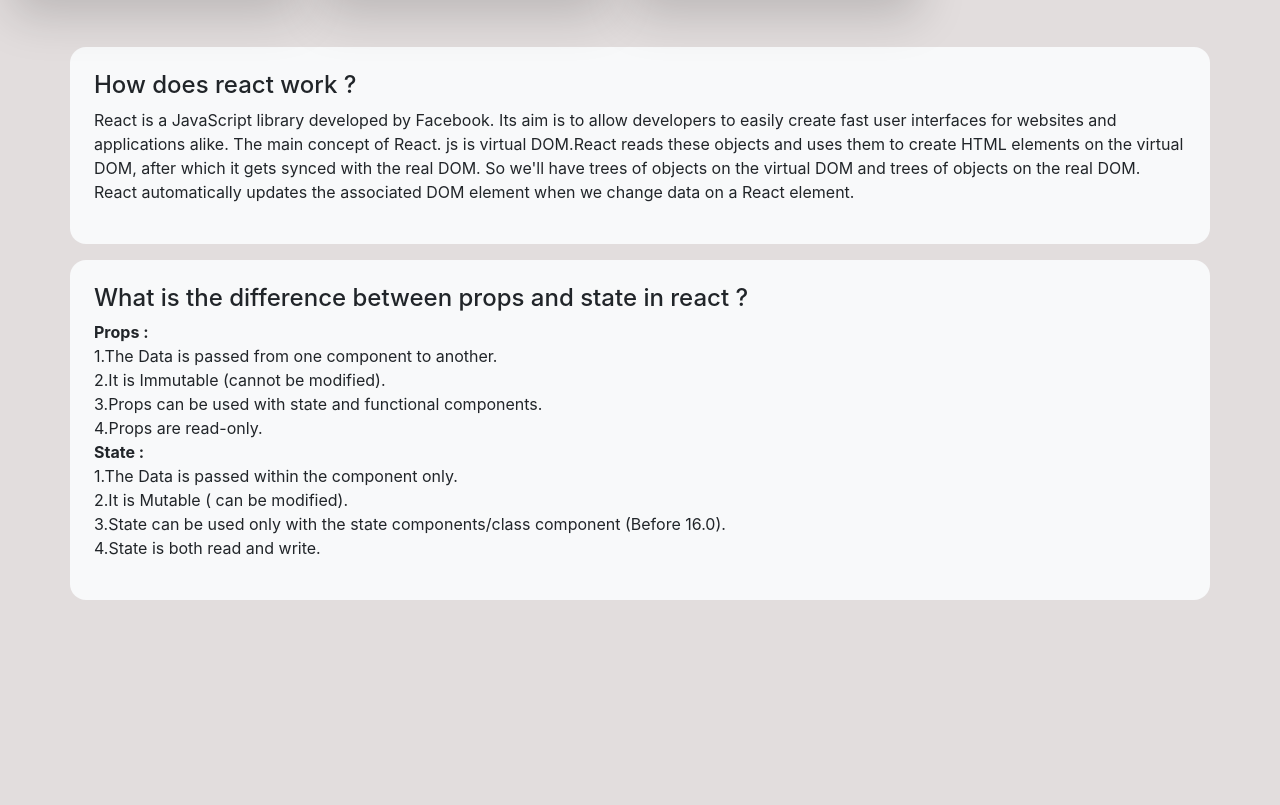
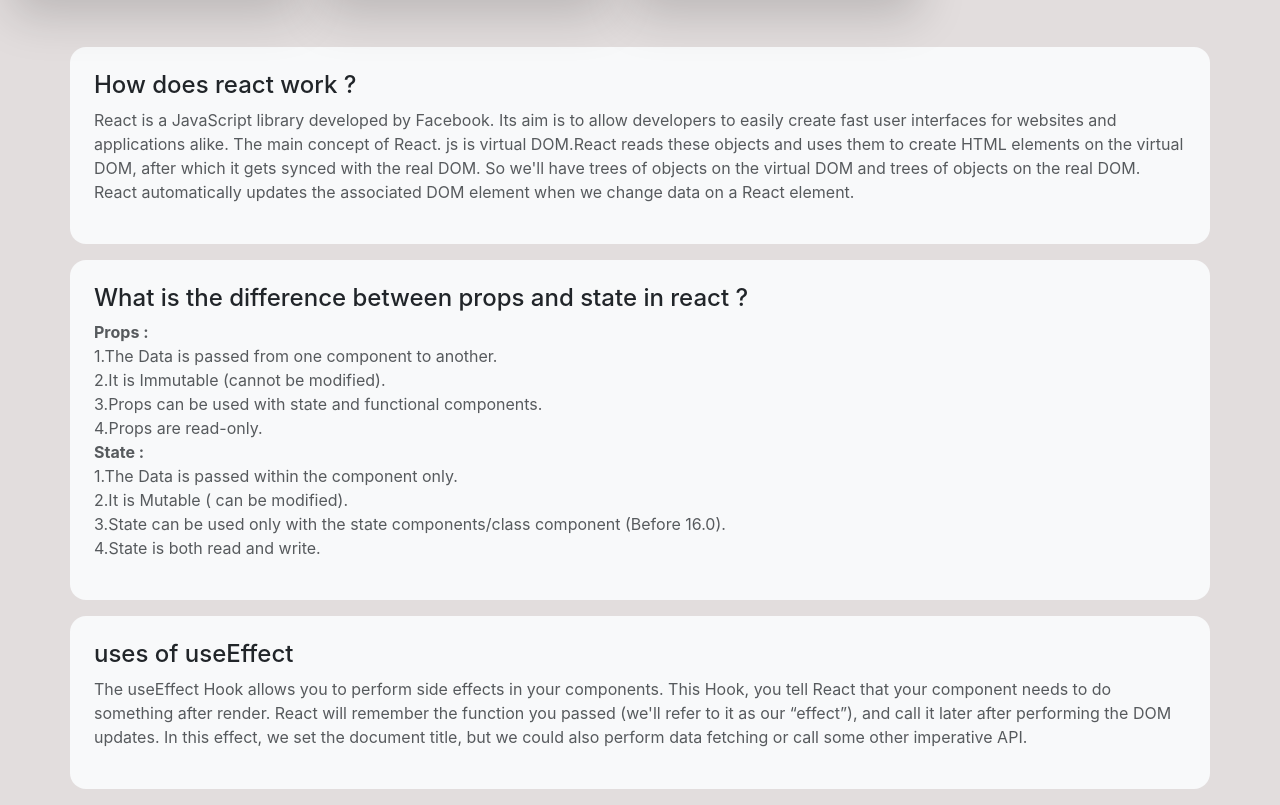
Before and after one commit to NahidulNoman/free-time-activities, a React (Create React App) app: page / in a window 1280 px wide. Shown: the part 1109-1914 px from the top of the page. Before the commit the page ends 1725 px from the top, so only its background shows below. Built offline with nearby package versions, Linux system fonts and the light colour scheme.

Commit message:
responsive-done

```diff
--- a/src/components/Questions/Questions.js
+++ b/src/components/Questions/Questions.js
@@ -5,11 +5,11 @@
         <div className='mt-5'>
             <div className='container bg-light p-4 rounded-4 mb-3'>
                 <h4>How does react work ?</h4>
-                <p>React is a JavaScript library developed by Facebook. Its aim is to allow developers to easily create fast user interfaces for websites and applications alike. The main concept of React. js is virtual DOM.React reads these objects and uses them to create HTML elements on the virtual DOM, after which it gets synced with the real DOM. So we'll have trees of objects on the virtual DOM and trees of objects on the real DOM. React automatically updates the associated DOM element when we change data on a React element.</p>
+                <p className='opacity-75'>React is a JavaScript library developed by Facebook. Its aim is to allow developers to easily create fast user interfaces for websites and applications alike. The main concept of React. js is virtual DOM.React reads these objects and uses them to create HTML elements on the virtual DOM, after which it gets synced with the real DOM. So we'll have trees of objects on the virtual DOM and trees of objects on the real DOM. React automatically updates the associated DOM element when we change data on a React element.</p>
             </div>
             <div className='container bg-light p-4 rounded-4 mb-3'>
                 <h4>What is the difference between props and state in react ?</h4>
-                <p><span className='fw-bold'>Props :</span> <br />
+                <p className='opacity-75'><span className='fw-bold'>Props :</span> <br />
                 1.The Data is passed from one component to another.<br />
                 2.It is Immutable (cannot be modified).<br />
                 3.Props can be used with state and functional components.<br />
@@ -22,8 +22,9 @@
                 4.State is both read and write.
                 </p>
             </div>
-            <div>
-
+            <div className='container bg-light p-4 rounded-4 mb-3'>
+                <h4>uses of useEffect</h4>
+                <p className='opacity-75'>The useEffect Hook allows you to perform side effects in your components. This Hook, you tell React that your component needs to do something after render. React will remember the function you passed (we'll refer to it as our “effect”), and call it later after performing the DOM updates. In this effect, we set the document title, but we could also perform data fetching or call some other imperative API.</p>
             </div>
         </div>
     );
--- a/src/components/home/Home.css
+++ b/src/components/home/Home.css
@@ -3,3 +3,9 @@
     grid-template-columns: repeat(3,1fr);
     gap: 10px;
 }
+@media only screen and (max-width:612px) {
+    .header{
+        display: grid;
+        grid-template-columns: repeat(1,1fr);
+    }
+}
--- a/src/components/home/Home.js
+++ b/src/components/home/Home.js
@@ -19,8 +19,8 @@
     }
 
     return (
-        <div className='row container-fluid '>
-            <div className='  col-9 '>
+        <div className='row container-fluid flex-column-reverse flex-lg-row'>
+            <div className='col-lg-9 col-sm-12'>
             <div className='bg-white p-3 shadow-lg rounded-3 mt-3 mb-4'>
                 <h4 className='m-5 fw-bold'><i className="fa-solid fa-timeline me-2"></i>  MY FREE TIME ROUTINE</h4>
                 <p className='mt-5 ms-5 fw-semibold'>You can see my free time activities below --</p>
@@ -35,7 +35,7 @@
                 }
                 </div>
             </div>
-            <div className='col-3'>
+            <div className='col-lg-3 col-sm-12'>
                     <SideBar
                     sideBar={sideBar}
                     ></SideBar>
```
